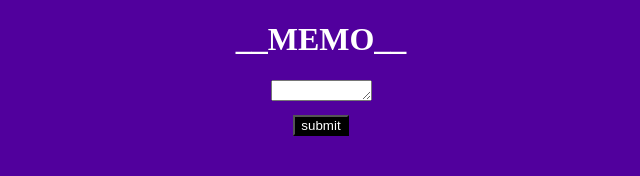
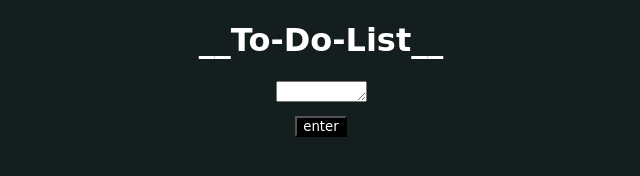
Before and after one commit to sb7118/html-basics, a plain HTML site: page PROJECTS/demo/index.html in a window 1280 px wide. Shown: the whole page, without its empty margins (319-959 px from the left). Drawn offline with Linux system fonts and the light colour scheme.

Commit message:
some changes

```diff
--- a/PROJECTS/demo/index.html
+++ b/PROJECTS/demo/index.html
@@ -13,19 +13,21 @@
     <meta http-equiv="X-UA-Compatible" content="IE=edge">
     <meta name="viewport" content="width=device-width, initial-scale=1.0">
     <link rel="stylesheet" href="style.css">
+    <link rel="Window Icon" type="png" href="notes.png">
     <title>to-do list</title>
 </head>
 <body>
-    <h1>__MEMO__</h1>
+    <h1>__To-Do-List__</h1>
     <div id="container">
         <form action="/submit" id="myForm" method="PUT">
             <textarea name="" id="input" cols="10" rows="1"></textarea>
         </form>
-        <button type="submit" id="btn">submit</button>
+        <button type="submit" id="btn">enter</button>
         <div id="display">
 
         </div>
     </div>
+
 </body>
 <script src="index.js"></script>
 </html>
--- a/PROJECTS/demo/style.css
+++ b/PROJECTS/demo/style.css
@@ -1,10 +1,14 @@
+*{
+    font-family: cursive;
+}
+
 h1{
     text-align: center;
     color: white;
 }
 
 body{
-    background-color: rgb(81, 0, 157);
+    background-color: rgb(20, 30, 30);
     /* background-image: linear-gradient(to right , rgb(19, 19, 171) , rgb(163, 2, 163)); */
 }
 
@@ -27,7 +31,7 @@ body{
 }
 
 #display{
-    text-size-adjust: 80%;
+    text-size-adjust: 50%;
 }
 
 #container{
```
Also changed, not shown: PROJECTS/demo/notes.png (added).
